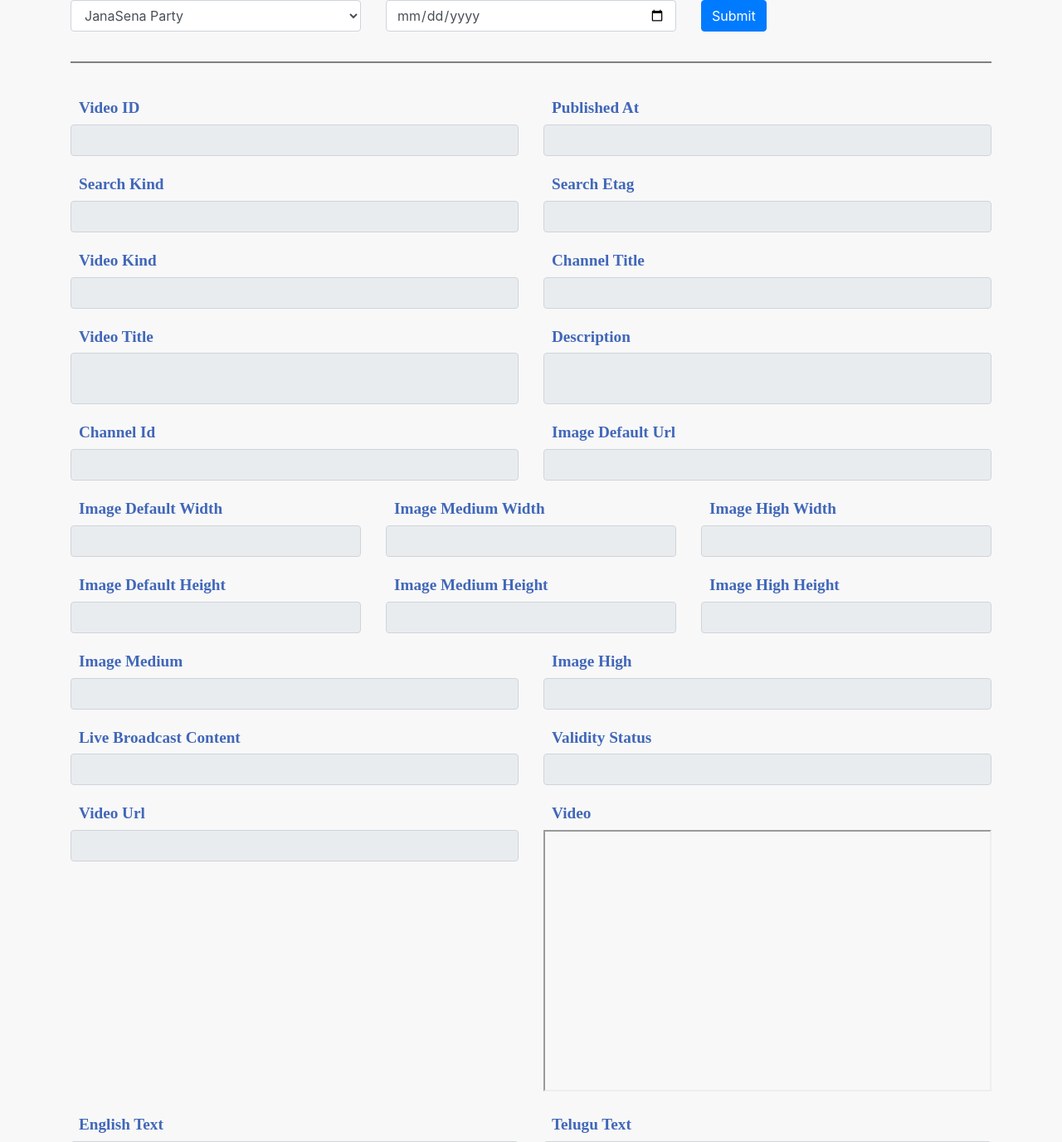
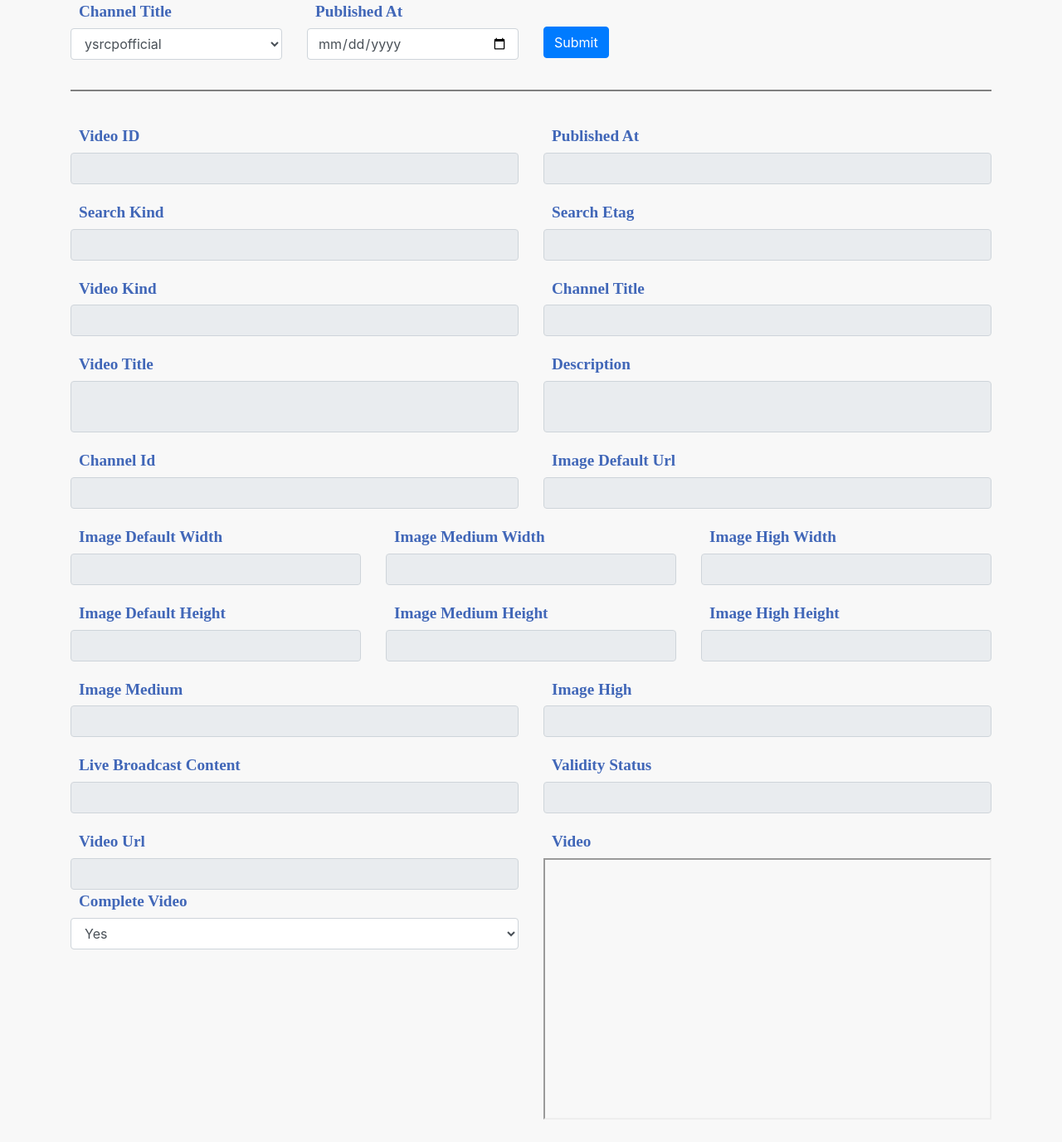
Before and after one commit to Cassar88226/Django-Video-Decoder, a Django app: template videoencoder/main/templates/droplets.html in a window 1280 px wide. Shown: the part 210-1586 px from the top of the page at 83% size. Run offline with Django 3.2, Linux system fonts and the light colour scheme; the template is opened without the code that fills it, so the values that code supplies are empty; the visitor is signed in with stand-in values (Sample User, id 1); some libraries are stand-ins or nearby versions.

Commit message:
move Complete Video component

```diff
--- a/videoencoder/main/templates/droplets.html
+++ b/videoencoder/main/templates/droplets.html
@@ -48,21 +48,53 @@
 <form id ="queryForm" name = "queryForm" action = "query_data" method = "POST">
     {% csrf_token %}
     <div class='row'>
-        <div class='col-md-4'><select class='form-control' name="channel_title" id="party-select">
 
-            <option value="JanaSena Party">JanaSena Party</option>
+        <div class='col-md-3'>
+            <div class='title'>Channel Title</div>
+            <div style='margin-top:5px'>
+                <select class='form-control' name="channel_title" id="party-select">
+                    {% if channel_title == "Telugu Desam Party" %}
+                        <option value="ysrcpofficial" selected>ysrcpofficial</option>
+                    {% else %}
+                        <option value="ysrcpofficial">ysrcpofficial</option>
+                    {% endif %}
+                    {% if channel_title == "Telugu Desam Party Official" %}
+                        <option value="Telugu Desam Party Official" selected>Telugu Desam Party Official</option>
+                    {% else %}
+                        <option value="Telugu Desam Party Official">Telugu Desam Party Official</option>
+                    {% endif %}
+                    {% if channel_title == "CPIM AP" %}
+                        <option value="CPIM AP" selected>CPIM AP</option>
+                    {% else %}
+                        <option value="CPIM AP">CPIM AP</option>
+                    {% endif %}
+                    {% if channel_title == "BJP Andhra Pradesh" %}
+                        <option value="BJP Andhra Pradesh" selected>BJP Andhra Pradesh</option>
+                    {% else %}
+                        <option value="BJP Andhra Pradesh">BJP Andhra Pradesh</option>
+                    {% endif %}
+                    {% if channel_title == "JanaSena Party" %}
+                        <option value="JanaSena Party" selected>JanaSena Party</option>
+                    {% else %}
+                        <option value="JanaSena Party">JanaSena Party</option>
+                    {% endif %}
 
-            <option value="Telugu Desam Party">Telugu Desam Party</option>
+                </select>
+            </div>
+        </div>
+        <div class='col-md-3'>
+            <div class='title'>Published At</div>
+            <div style='margin-top:5px'>
 
-            <option value="YSRCP Party">YSRCP Party</option>
+                <input type="date" class='form-control' id='publishedAt' name="publishedAt" size = 100 value='{{ publishedAt }}' >
+            </div>
+        </div>
 
-            </select>
-        </div>
         <div class='col-md-4'>
-            <input type="date" class='form-control' id='publishedAt' name="publishedAt" size = 100 value='{{ publishedAt }}' >
-        </div>
-        <div class='col-md-4'>
-            <input class='btn btn-primary' id="query_submit" type="submit" value="Submit">
+            <div>&nbsp;</div>
+            <div style='margin-top:8px'>
+                <input class='btn btn-primary' id="query_submit" type="submit" value="Submit">
+            </div>
         </div>
     </div>
 
@@ -215,6 +247,14 @@
             <div class='title'>Video Url </div>
 
             <div style='margin-top:5px'><input type="text" class='form-control' id = 'video_url' name="video_url" size = 100 value="{{ droplets.video_url }}" readonly /></div>
+            <div class='title'>Complete Video</div>
+            <div style='margin-top:5px'>
+                <select class='form-control' name="complete_video" id="complete_video">
+                    <option value = "Yes">Yes</option>
+                    <option value = "No">No</option>
+                </select>
+            </div>
+
         </div>
         <div class='col-md-6'>
             <div class='title'>Video </div>
--- a/videoencoder/main/views.py
+++ b/videoencoder/main/views.py
@@ -106,6 +106,7 @@ def submit(request):
         tags = request.POST.get('tags')
         new_title = request.POST.get('new_title')
         video_url = request.POST.get('video_url')
+        complete_video = request.POST.get('complete_video')
         liveBroadcastContent = request.POST.get('liveBroadcastContent')
         validity_status = request.POST.get('validity_status')
         notes = request.POST.get('notes')
@@ -122,7 +123,6 @@ def submit(request):
         english_text = request.POST.get('english_text')
         telugu_text = request.POST.get('telugu_text')
 
-        print(notes)
 
         # Step1: Get Notes
 
@@ -217,6 +217,8 @@ def submit(request):
 
             'video_url':video_url,
 
+            'complete_video':complete_video,
+
             'new_title':new_title,
 
             'liveBroadcastContent':liveBroadcastContent,
```
